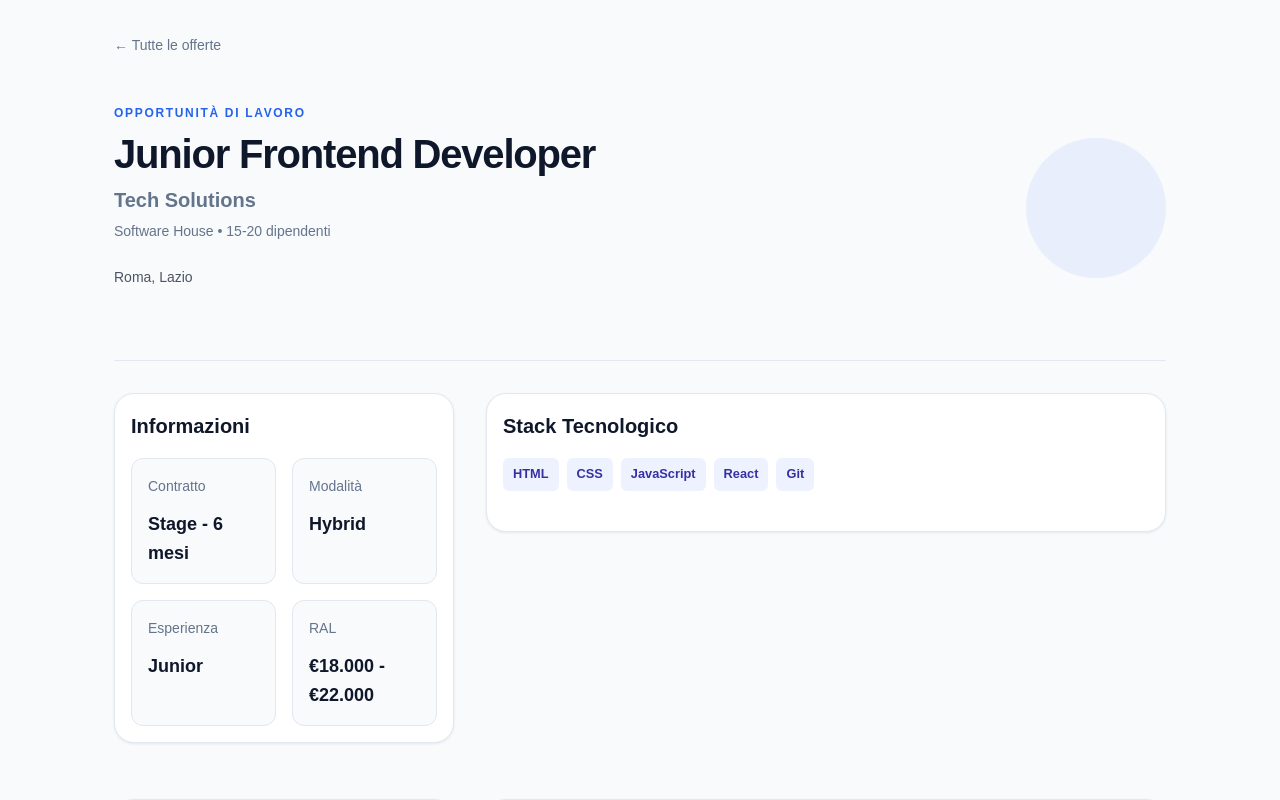
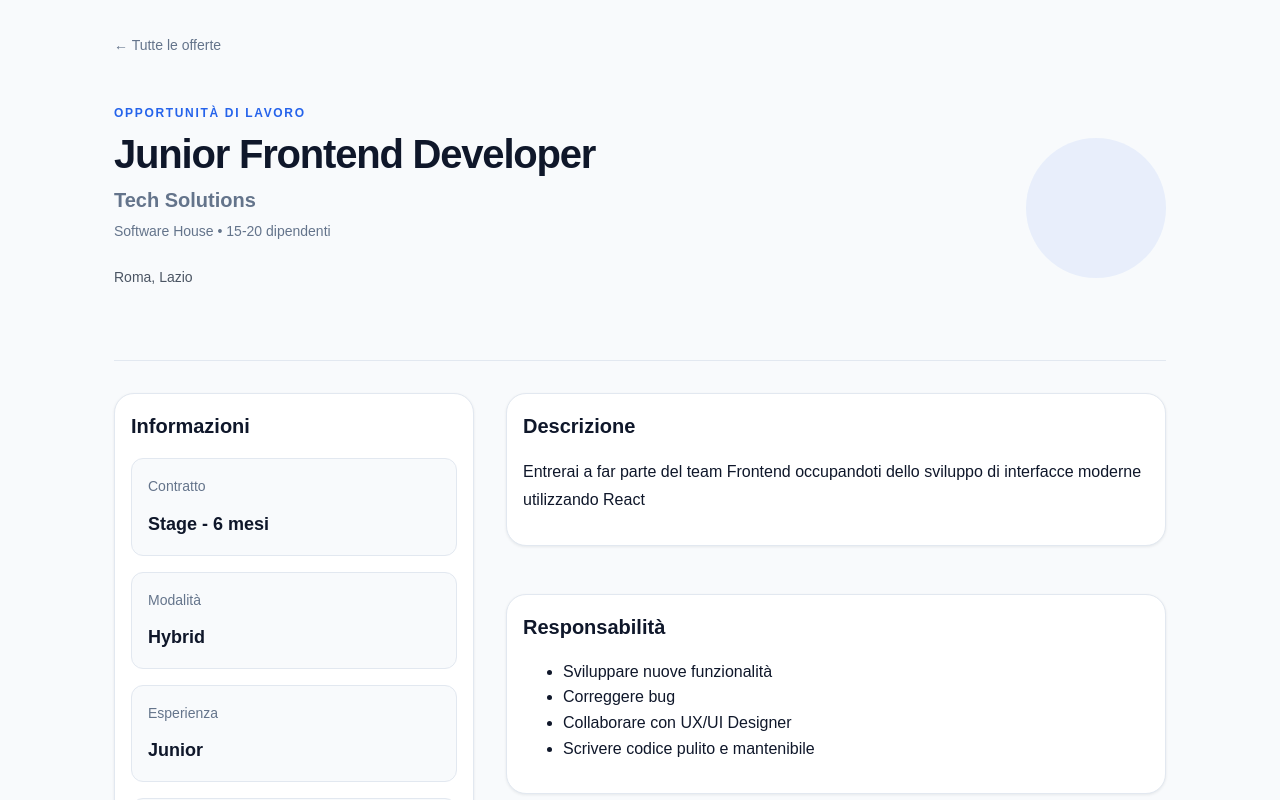
Before and after one commit to NicoledeGuttry/Job-Board, a React (Vite) app: page /jobs/1 in a window 1280 px wide. Shown: the top 800 px of the page. Built offline with nearby package versions, Linux system fonts and the light colour scheme.

Commit message:
refactor: reorganize job details layout

```diff
--- a/src/components/JobContent.jsx
+++ b/src/components/JobContent.jsx
@@ -7,7 +7,8 @@ function JobContent({
   requirements,
 }) {
   return (
-    <>
+    <div className="job-content">
+
       <InfoCard title="Descrizione">
         <p>{description}</p>
       </InfoCard>
@@ -37,7 +38,8 @@ function JobContent({
           ))}
         </ul>
       </InfoCard>
-    </>
+
+    </div>
   )
 }
 
--- a/src/components/JobSummary.jsx
+++ b/src/components/JobSummary.jsx
@@ -15,7 +15,7 @@ function JobSummary({
   )} - €${salary.max.toLocaleString('it-IT')}`
 
   return (
-    <>
+    <div className="job-summary">
       <InfoCard title="Informazioni">
         <div className="job-info-grid">
           <JobInfo
@@ -60,7 +60,7 @@ function JobSummary({
           ))}
         </ul>
       </InfoCard>
-    </>
+    </div>
   )
 }
 
--- a/src/styles/components.css
+++ b/src/styles/components.css
@@ -7,7 +7,6 @@
 
 .job-details-header h1 {
   margin: 0;
-  max-width: 800px;
   font-size: 2.5rem;
   font-weight: var(--font-bold);
   line-height: 1.1;
@@ -51,10 +50,6 @@
   opacity: 0.08;
 }
 
-.job-details-heading {
-  max-width: 850px;
-}
-
 .company-industry {
   margin: 0;
   color: var(--color-text-secondary);
@@ -83,7 +78,7 @@
 
 .job-info-grid {
   display: grid;
-  grid-template-columns: repeat(2, 1fr);
+  grid-template-columns: 1fr;
   gap: var(--space-md);
 }
 
@@ -102,7 +97,7 @@
 
 .job-details-grid {
   display: grid;
-  grid-template-columns: 1fr 2fr;
+  grid-template-columns: 360px minmax(0, 1fr);
   gap: var(--space-xl);
   align-items: start;
 }
@@ -168,3 +163,10 @@
 .back-link:hover {
   color: var(--color-text-primary);
 }
+
+.job-summary,
+.job-content {
+  display: flex;
+  flex-direction: column;
+  gap: var(--space-lg);
+}
```
